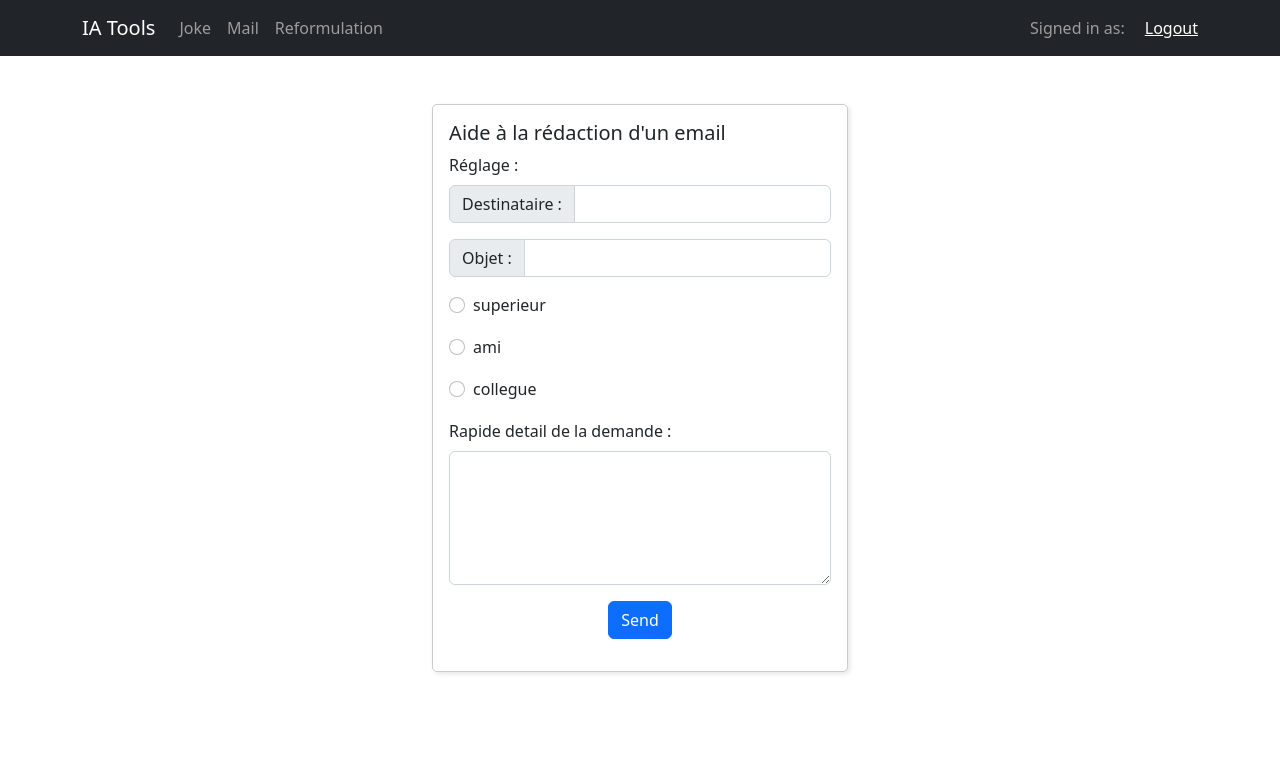
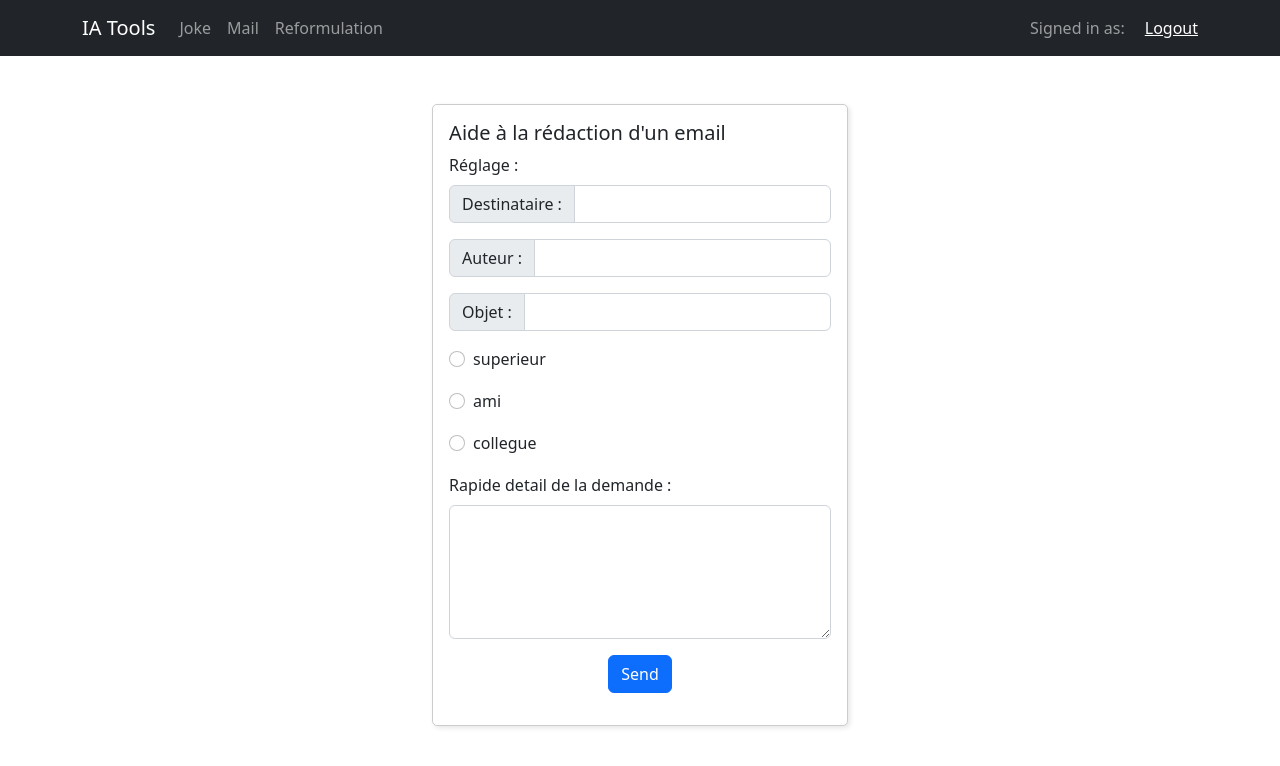
Before and after one commit to OoperG/IA-Tool, a React (Create React App) app in the folder Joke_bot/: page /mail in a window 1280 px wide. Shown: the top 766 px of the page. Built offline with nearby package versions, Linux system fonts and the light colour scheme; no server answers.

Commit message:
-Add mail auteur input field

```diff
--- a/Joke_bot/src/page/Mail.js
+++ b/Joke_bot/src/page/Mail.js
@@ -17,6 +17,7 @@ function Mail() {
     const [obj, setObj] = useState("");
     const [selectedValue, setSelectedValue] = useState('');
     const [destinataire, setDestinataire] = useState('');
+    const [auteur, setAuteur] = useState('');
     const [objet, setObjet] = useState('');
     const [payload, setPayLoad] = useState({
         prompt: "",
@@ -36,7 +37,7 @@ function Mail() {
 
     const getRes = () => {
         setLoading(true);
-        payload.prompt = "Rédige un email à " + selectedValue + " " + destinataire + " " + objet + " Détail : " + prompt;
+        payload.prompt = "Rédige un email de la part de " + auteur + " à destination de " + destinataire + " qui est un " + selectedValue + " pour : " + objet + " Détail : " + prompt;
         console.log(payload.prompt);
         axios({
             method: "POST",
@@ -84,6 +85,17 @@ function Mail() {
                                             <Form.Control
                                                 aria-describedby="basic-addon3"
                                                 onChange={(e) => setDestinataire(e.target.value)}
+                                            />
+                                        </InputGroup>
+                                    </Form.Group>
+                                    <Form.Group className="mb-3" controlId="exampleForm.ControlTextarea1">
+                                        <InputGroup className="mb-3">
+                                            <InputGroup.Text id="basic-addon3">
+                                                Auteur :
+                                            </InputGroup.Text>
+                                            <Form.Control
+                                                aria-describedby="basic-addon3"
+                                                onChange={(e) => setAuteur(e.target.value)}
                                             />
                                         </InputGroup>
                                     </Form.Group>
```
